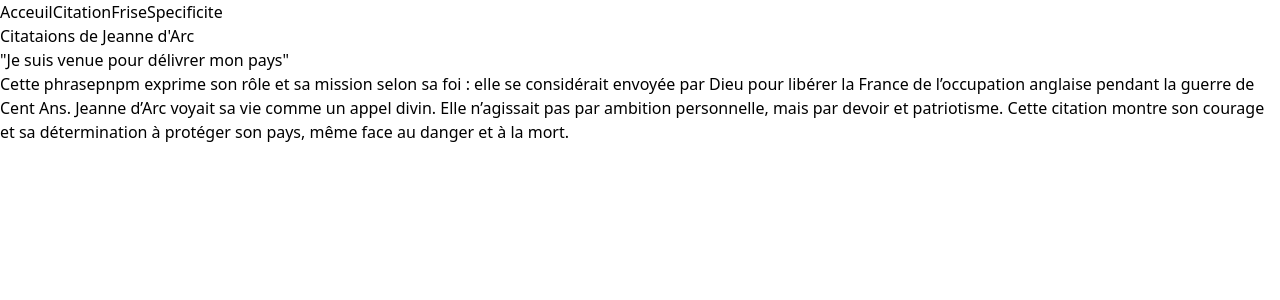
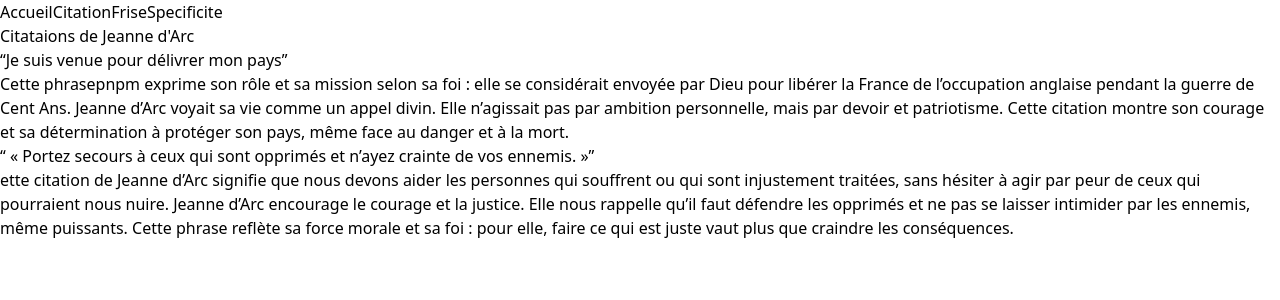
Before and after one commit to adatechschool/grace-adapage-lahcene-et-ines, a React (Vite) app: page /Citation in a window 1280 px wide. Shown: the top 300 px of the page. Built offline with nearby package versions, Linux system fonts and the light colour scheme; the HTML template or start-up script is replaced by a standard one.

Commit message:
Remise à jour architecture

```diff
--- a/src/App.tsx
+++ b/src/App.tsx
@@ -3,25 +3,26 @@ import viteLogo from '/vite.svg';
 import './App.css';
 
 import { BrowserRouter, Routes, Route, NavLink } from 'react-router-dom';
-import { Acceuil } from './Pages/Acceuil';
-import { Citation } from './Pages/Citation';
+import Citation from './Pages/Citation';
+import Accueil from './Pages/Acceuil';
 import { Frise } from './Pages/Frise';
-import { Specificite } from './Pages/Specificite';
+import Specificite from './Pages/Specificite';
+
 
 function App() {
   return (
     <BrowserRouter>
       <nav>
-        <NavLink to="/" >Acceuil</NavLink>
+        <NavLink to="/" >Accueil</NavLink>
         <NavLink to="/Citation" >Citation</NavLink>
         <NavLink to="/Frise" >Frise</NavLink>
         <NavLink to="/Specificite" >Specificite</NavLink>
       </nav>
 
       <Routes>
-        <Route path="/" element={<Acceuil />} />
+        <Route path="/" element={<Accueil/>} />
         <Route path="/Citation" element={<Citation />} />
-        <Route path="/Frise" element={<Frise />} />
+        <Route path="/Frise" element={<Frise/>} />
         <Route path="/Specificite" element={<Specificite />} />
       </Routes>
     </BrowserRouter>
--- /dev/null
+++ b/src/Components/CitationCards.tsx
@@ -0,0 +1,16 @@
+import type { Citation } from "../Types/jeanne_interfaces";
+
+interface Props {
+  citation: Citation;
+}
+
+export function CitationCard({ citation }: Props) {
+  return (
+    <blockquote className="citation-card">
+      <p>“{citation.text}”</p>
+
+        {citation.context}
+
+    </blockquote>
+  );
+}
--- /dev/null
+++ b/src/Components/JeanneIntro.tsx
@@ -0,0 +1,25 @@
+
+
+interface Props {
+  name: string;
+    image: string;
+    description : string
+}
+
+export function JeanneIntro ({ name, image, description }: Props) {
+  return (
+    <header>
+      <h1>{name}</h1>
+
+      <img
+        src={image}
+        alt={name}
+
+          />
+
+           <p>
+      {description}
+    </p>
+    </header>
+  );
+}
--- /dev/null
+++ b/src/Components/SpecificiteCards.tsx
@@ -0,0 +1,16 @@
+import type { Specificite } from "../Types/jeanne_interfaces";
+
+interface Props {
+  specificite: Specificite;
+}
+
+export function SpecificiteCard({ specificite }: Props) {
+  return (
+    <div className="specificite-card">
+    <h3>{specificite.metier}</h3>
+    <h3>{specificite.nationalite}</h3>
+    <h3>{specificite.signeAstro}</h3>
+    <h3>{specificite.qualite}</h3>
+    </div>
+  );
+}
--- a/src/Pages/Acceuil.tsx
+++ b/src/Pages/Acceuil.tsx
@@ -1,17 +1,17 @@
+import { jeanne } from "../data/Jeanne";
+import { JeanneIntro } from "../Components/JeanneIntro";
+export default function Accueil() {
+  return (
+    <div className="accueil">
+      <JeanneIntro
+        name={jeanne.name}
+        image={jeanne.image}
+        description={jeanne.description}
+      />
 
 
-export function Acceuil() {
-    return (
 
 
-          <div className='flex items-right justify-end'>
-           <p className='justify-content text left '>Jeanne d’Arc est née vers 1412 à Domrémy, en France. <br />C’était une jeune paysanne qui disait entendre des voix divines (saint Michel, sainte Catherine et sainte Marguerite) <br /> lui demandant d’aider le roi de France et de chasser les Anglais. <br />
-          À seulement 17 ans, elle rencontre le dauphin Charles (futur Charles VII) et réussit à le convaincre de lui confier une armée. Elle mène les troupes françaises à plusieurs victoires importantes, notamment la libération d’Orléans en 1429, ce qui redonne espoir au peuple français. Grâce à elle, Charles VII est sacré roi à Reims.
-          En 1430, Jeanne est capturée par les Bourguignons, alliés des Anglais. Elle est jugée pour hérésie et condamnée à mort. Elle est brûlée vive à Rouen en 1431, à l’âge de 19 ans.
-          Plus tard, en 1456, son procès est révisé et elle est déclarée innocente. Jeanne d’Arc devient un symbole de courage et de foi, et elle est canonisée sainte en 1920.</p>
-        <img className='' src="https://www.imagesdoc.com/wp-content/uploads/sites/33/2018/10/WOA_IMAGE_1.jpg" alt="" />
-      </div>
-
-)
-
+    </div>
+  );
 }
--- a/src/Pages/Citation.tsx
+++ b/src/Pages/Citation.tsx
@@ -1,15 +1,22 @@
+import { jeanne } from "../data/Jeanne";
+import { CitationCard } from "../Components/CitationCards";
+
+export default function Citation() {
+    return (
+        <div>
+            <h2> Citataions de Jeanne d'Arc</h2>
+            <div>
+                {jeanne.citation.map((cit) => (
+                    <CitationCard
+                        key={cit.id}
+                        citation={cit} />
 
 
-export function Citation() {
-    return (
-        <div>
 
-            <h1> Citataions de Jeanne d'Arc</h1>
-            <p> "Je suis venue pour délivrer mon pays"</p>
-            <p>Cette phrasepnpm exprime son rôle et sa mission selon sa foi : elle se considérait envoyée par Dieu pour libérer la France de l’occupation anglaise pendant la guerre de Cent Ans.
-Jeanne d’Arc voyait sa vie comme un appel divin. Elle n’agissait pas par ambition personnelle, mais par devoir et patriotisme. Cette citation montre son courage et sa détermination à protéger son pays, même face au danger et à la mort.</p>
+
+                ))}
+            </div>
         </div>
-
 
 
     )
--- a/src/Pages/Frise.tsx
+++ b/src/Pages/Frise.tsx
@@ -1,10 +1,10 @@
 export function Frise() {
+
+
+
     return (
-        <>
-             <div>
 
-    <button className="bg-red-600"> Frise </button>
-        </div>
-        </>
+             <div> Frise </div>
+
     )
 }
--- a/src/Pages/Specificite.tsx
+++ b/src/Pages/Specificite.tsx
@@ -1,12 +1,19 @@
+import { jeanne } from "../data/Jeanne";
+import { SpecificiteCard } from "../Components/SpecificiteCards";
 
+export default function Specificite() {
+  return (
+    <div>
+      <h2>Spécificités de Jeanne d'Arc</h2>
 
-export function Specificite() {
-    return (
-        <>
-             <div>
-
-    <button className="color : bg-red-600"> Spécificité </button>
-        </div>
-        </>
-    )
+      <div className="card-container">
+        {jeanne.specificite.map((spec) => (
+          <SpecificiteCard
+            key={spec.id}
+            specificite={spec}
+          />
+        ))}
+      </div>
+    </div>
+  );
 }
--- /dev/null
+++ b/src/Types/jeanne_interfaces.ts
@@ -0,0 +1,31 @@
+export interface Citation {
+    id: number;
+    text: string;
+    context: string;
+
+}
+
+export interface Evenement {
+    id: number;
+    date: string;
+    title: string;
+    description: string;
+}
+
+export interface Specificite {
+    id: number;
+    nationalite: string;
+    metier: string;
+    signeAstro: string;
+    qualite: string;
+
+}
+
+export interface Jeanne {
+    name: string;
+    description: string;
+    image: string;
+    specificite: Specificite[];
+    citation: Citation[];
+    frise: Evenement[];
+}
--- /dev/null
+++ b/src/data/Jeanne.ts
@@ -0,0 +1,75 @@
+import type { Jeanne } from "../Types/jeanne_interfaces";
+
+export const jeanne: Jeanne = {
+    name: "Jeanne d'Arc",
+    description : `À seulement 17 ans, elle rencontre le dauphin Charles (futur Charles VII) et réussit à le convaincre de lui confier une armée. Elle mène les troupes françaises à plusieurs victoires importantes, notamment la libération d’Orléans en 1429, ce qui redonne espoir au peuple français. Grâce à elle, Charles VII est sacré roi à Reims.
+          En 1430, Jeanne est capturée par les Bourguignons, alliés des Anglais. Elle est jugée pour hérésie et condamnée à mort. Elle est brûlée vive à Rouen en 1431, à l’âge de 19 ans.
+          Plus tard, en 1456, son procès est révisé et elle est déclarée innocente. Jeanne d’Arc devient un symbole de courage et de foi, et elle est canonisée sainte en 1920.`,
+
+    image: "https://www.imagesdoc.com/wp-content/uploads/sites/33/2018/10/WOA_IMAGE_1.jpg",
+    specificite: [{
+        id: 1,
+        nationalite: "Française",
+        metier: "Guerrière",
+        signeAstro: "Capricorne",
+        qualite: "Courageuse"
+    }],
+
+    citation: [{
+        id: 1,
+        text: "Je suis venue pour délivrer mon pays",
+        context: `Cette phrasepnpm exprime son rôle et sa mission selon sa foi : elle se considérait envoyée par Dieu pour libérer la France de l’occupation anglaise pendant la guerre de Cent Ans.
+Jeanne d’Arc voyait sa vie comme un appel divin. Elle n’agissait pas par ambition personnelle, mais par devoir et patriotisme. Cette citation montre son courage et sa détermination à protéger son pays, même face au danger et à la mort.`,
+    },
+    {
+        id: 2,
+        text: ` « Portez secours à ceux qui sont opprimés et n’ayez crainte de vos ennemis. »`,
+        context: `ette citation de Jeanne d’Arc signifie que nous devons aider les personnes qui souffrent ou qui sont injustement traitées, sans hésiter à agir par peur de ceux qui pourraient nous nuire.
+                  Jeanne d’Arc encourage le courage et la justice. Elle nous rappelle qu’il faut défendre les opprimés et ne pas se laisser intimider par les ennemis, même puissants. Cette phrase reflète sa force morale et sa foi : pour elle, faire ce qui est juste vaut plus que craindre les conséquences.`
+        }],
+   frise: [
+  {
+    id: 1,
+    date: "6 janvier 1412",
+    title: "Naissance",
+    description: "Naissance à Domrémy"
+       },
+
+       {
+    id: 2,
+    date : "1425",
+    title: "Premières voix",
+    description: "Jeanne affirme entendre des voix lui demandant de libérer la France."
+  },
+  {
+    id: 3,
+    date : "8 mai 1429",
+    title: "Libération d’Orléans",
+    description: "Victoire décisive contre les Anglais"
+       },
+  {
+    id: 4,
+    date: "23 mai 1430",
+    title: "Capture à Compiègne",
+    description: "Jeanne est capturée par les Bourguignons lors d’une attaque."
+  },
+  {
+    id: 8,
+
+    date: "30 mai 1431",
+    title: "Procès et condamnation",
+    description: "Jeanne est jugée à Rouen pour hérésie et sorcellerie."
+  },
+  {
+    id: 9,
+    date: "30 mai 1431",
+    title: "Exécution",
+    description: "Jeanne d’Arc est brûlée vive sur la place du Vieux-Marché à Rouen."
+  },
+  {
+    id: 10,
+    date: "1456",
+    title: "Réhabilitation",
+    description: "Le pape Calixte III annule le verdict de condamnation de Jeanne."
+        }]
+}
```
Also changed, not shown: src/Components/Evenement.tsx (added), 1 other file (tests, documents, lock files or other folders).
